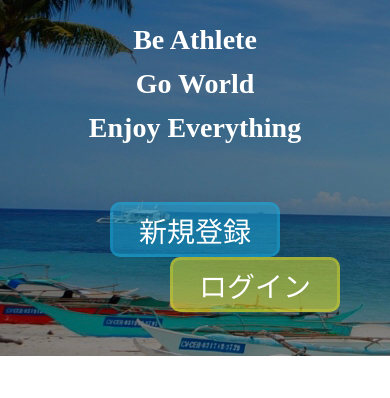
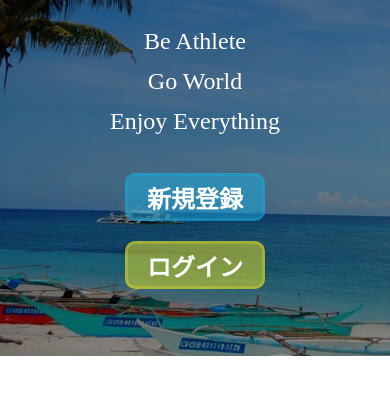
Before and after one commit to RyuichiShimajiri/welcomepc, a plain HTML site: page index.html in a window 390 px wide. Shown: the part 214-612 px from the top of the page. Drawn offline with Linux system fonts and the light colour scheme.

Commit message:
メイン部分のガイドライン、ボタン整えました。

```diff
--- a/css/style.css
+++ b/css/style.css
@@ -238,6 +238,31 @@ footer {
     font-size: 30px;
   }
 
+  .guideline{
+    margin-top:30px;
+    font-size: 24px;
+    font-weight: normal;
+  }
+
+  .btn-group{
+    display: flex;
+    flex-flow: column nowrap;
+    align-items: center;
+    margin-top: 40px;
+  }
+
+  .btn {
+    height: 48px;
+    width: 140px;
+    font-size: 24px;
+    margin-left: 0 ;
+    margin-top: 20px;
+    font-weight: bold;
+    border-radius: 10px;
+  }
+.btn:first-child {
+  margin-top: 0;
+}
   /* curriculum */
    .img-box{
     flex-flow:column nowrap;
```
